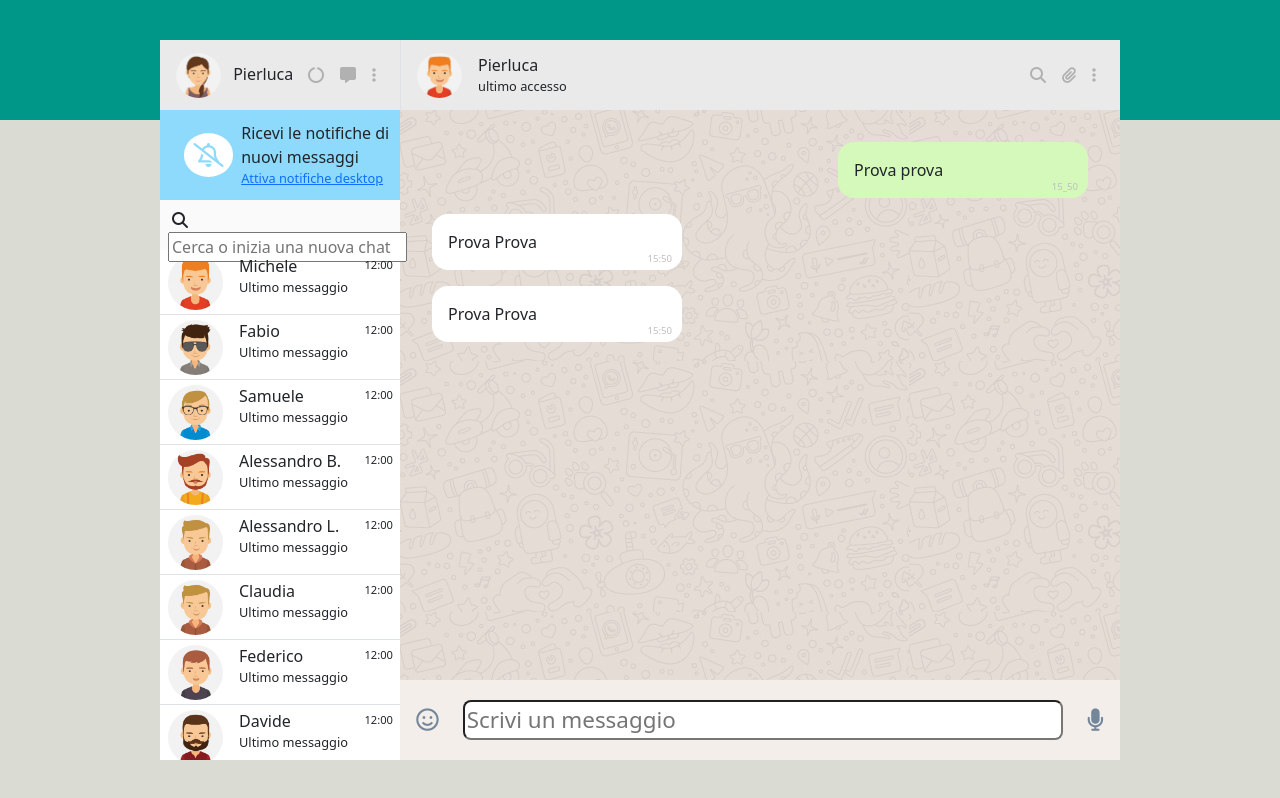
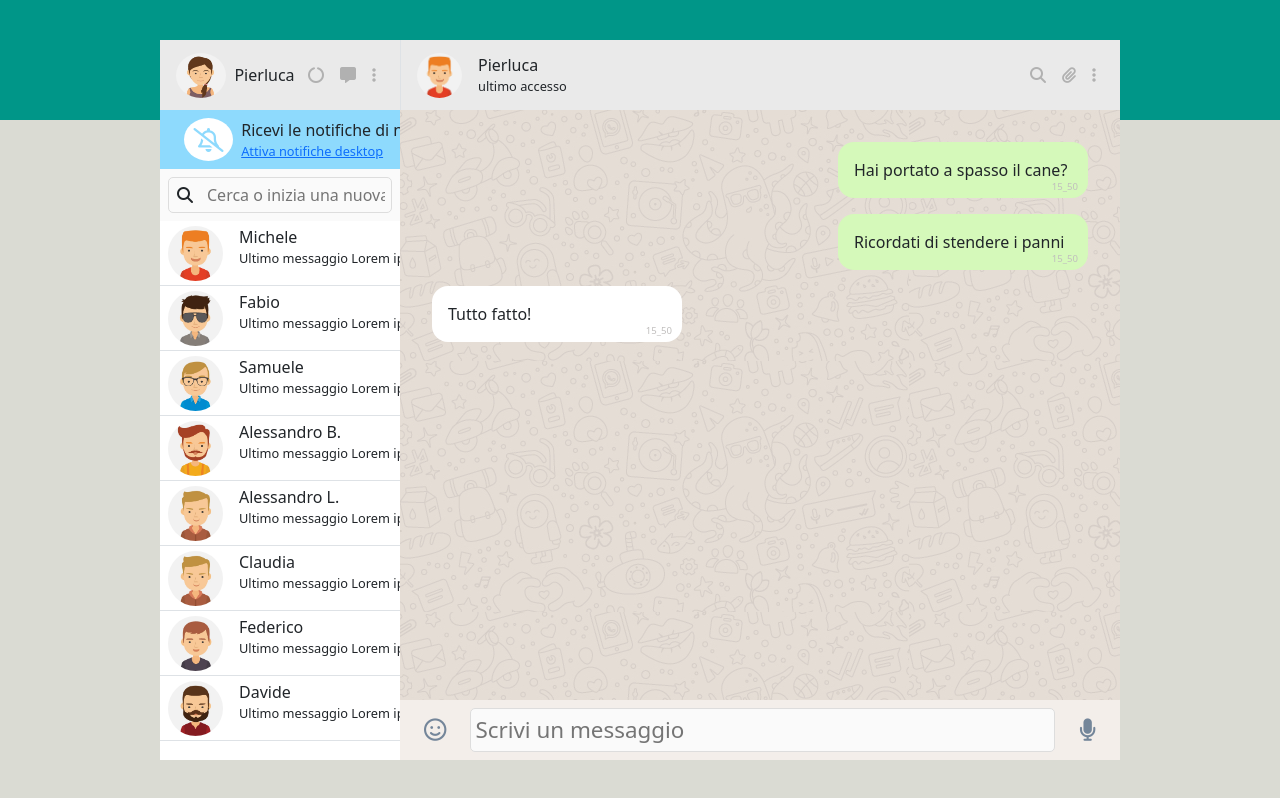
Before and after one commit to Pierluca-Strianese/vue-boolzapp, a plain HTML site: page index.html in a window 1280 px wide. Drawn offline with nearby package versions, Linux system fonts and the light colour scheme.

Commit message:
dynamic display of messages& clic on chat item

```diff
--- a/assets/style.css
+++ b/assets/style.css
@@ -2,11 +2,12 @@
     --height_myuser_bar: 70px;
     --height_allert_notifiche: 90px;
     --height_search_chat: 50px;
-    --height_message_bar: 80px;
+    --height_message_bar: 60px;
     --hover_background: #e3e3e3;
     --color_icon: #74869A;
     --bg_sent: #D5F9BA;
     --bg_received: white;
+    --bg-general: #fafafa;
 }
 
 p {
@@ -26,6 +27,8 @@ p {
 }
 
 .chat_hiden {
+    flex-grow: 1;
+    white-space: nowrap;
     overflow: hidden;
     text-overflow: ellipsis;
 }
@@ -48,7 +51,7 @@ p {
     color: #8EDAFD;
 }
 
-/* section MAIN SECTION */
+/* section MAIN SECTION & MAIN CLASS */
 
 .background {
     display: grid;
@@ -59,7 +62,7 @@ p {
 }
 
 .container_box {
-    background-color: whitesmoke;
+    background-color: white;
     display: flex;
     width: 75vw;
     height: 90vh;
@@ -73,6 +76,13 @@ p {
 .chat {
     height: 100%;
     width: 75%;
+}
+
+.name {
+    flex-grow: 1;
+    white-space: nowrap;
+    overflow: hidden;
+    text-overflow: ellipsis;
 }
 
 /* section MENU CHAT */
@@ -90,31 +100,41 @@ p {
     align-items: center;
     padding: .5rem;
     background-color: #8EDAFD;
-    height: var(--height_allert_notifiche);
+    height:fit-content;
     font-size: .8rem;
 }
 
 /* SEARCH CHAT */
 
-.menu_chat .search_chat {
+.menu_chat .search {
     position: relative;
     display: flex;
-    flex-wrap: wrap;
-    align-items: stretch;
-    width: 100%;
-    height: var(--height_search_chat);
+    flex: 0 0 auto;
     background-color: #FAFAFA;
 }
 
-.search_chat .input_search {
-    width: auto;
+.search .input_group {
+    display: flex;
+    align-items: center;
+    gap: 0.5rem;
+    background-color: var(--bg-general);
+    border: 1px solid #ddd;
+    border-radius: 5px;
+    width: 100%;
+}
+
+.search .input_group .input_search {
+    flex: 1 0 0;
+    min-width: 0;
+    background-color: var(--bg-general);
+    border: none;
 }
 
 /* section CHAT LIST & ITEMS */
 
 .chats_list {
     overflow: scroll;
-    height: calc(90vh - (var(--height_allert_notifiche) + var(--height_myuser_bar) + var(--height_search_chat)));
+    height:fit-content;
 }
 
 .chats_list .chat_item {
@@ -173,8 +193,11 @@ p {
 }
 
 .message_box .input_text {
-    width: 600px;
-    border-radius: 8px;
+    flex: 1 0 0;
+    min-width: 0;
+    background-color: var(--bg-general);
+    border: 1px solid #ddd;
+    border-radius: 5px;
 }
 
 /* section CHAT MESSAGES */
@@ -199,6 +222,7 @@ p {
 
 .chat_messages .received {
     background-color: var(--bg_received);
+    align-self: flex-start;
 }
 
 .chat_messages .message .time_message {
--- a/index.html
+++ b/index.html
@@ -27,10 +27,8 @@
                 <div class="menu_chat">
 <!-- MY USER CHAT -->
                     <div class="myuser_bar ps-3 pe-3">
-                        <div>
-                            <img src="img/avatar_io.jpg" alt="" class="me-2 chat_hiden">
-                            Pierluca
-                        </div>
+                        <img src="img/avatar_io.jpg" alt="" class="me-2 chat_hiden">
+                        <span class="name"> Pierluca</span>
                         <div>
                             <i class="fa-solid fa-circle-notch p-2"></i>
                             <i class="fa-solid fa-message p-2"></i>
@@ -46,14 +44,10 @@
                         </span>
                     </div>
 <!-- BAR SEARCH CHAT -->
-                    <div class="search_chat">
-                        <div class="p-2 w-100">
-                            <i class="fa-solid fa-magnifying-glass me-1 ms-1"></i>
-                            <input
-                                type="text"
-                                class="input_search"
-                                placeholder="Cerca o inizia una nuova chat"
-                            >
+                    <div class="search p-2">
+                        <div class="input_group p-1">
+                            <i class="fa fa-search icon p-1" aria-hidden="true"></i>
+                            <input type="text" class="input_search"  placeholder="Cerca o inizia una nuova chat">
                         </div>
                     </div>
 <!-- CHAT LIST -->
@@ -62,11 +56,12 @@
                         <div
                             v-for="(contact,i) in contacts"
                             class="chat_item ps-2 border-bottom"
+                            @click="setCurrentContact(i)"
                         >
                             <img :src= "contact.avatar" :alt="contact.name">
                             <div class="info_chat ms-3">
                                 <p class="name pt-1 chat_hiden"> {{ contact.name }} </p>
-                                <p class="last_message fw-lighter chat_hiden"> Ultimo messaggio </p>
+                                <p class="last_message fw-lighter chat_hiden"> Ultimo messaggio Lorem ipsum dolor sit amet consectetur, adipisicing elit. Perferendis enim suscipit neque obcaecati illo dicta voluptate assumenda temporibus ratione cum adipisci vitae et dolores, explicabo animi eius minima tenetur deserunt!</p>
                                 <p class="hour"> 12:00 </p>
                             </div>
                         </div>
@@ -94,24 +89,20 @@
                     </div>
 <!-- CHAT MESSAGE -->
                     <div class="chat_messages p-4 d-flex">
-                        <div class="message sent p-3 m-2 rounded-4">
-                            Prova prova
+                        <div
+                            v-for="message in contacts[currentIndex].messages"
+                            class="message sent p-3 m-2 rounded-4"
+                            :class="message.status"
+                        >
+                            {{message.message}}
                             <span class="time_message"> 15_50 </span>
-                        </div>
-                        <div class="message received p-3 m-2 rounded-4">
-                            Prova Prova
-                            <span class="time_message"> 15:50 </span>
-                        </div>
-                        <div class="message received p-3 m-2 rounded-4">
-                            Prova Prova
-                            <span class="time_message"> 15:50 </span>
                         </div>
                     </div>
 <!-- MESSAGE BOX INPUT -->
                     <div class="message_box">
-                        <i class="fa-regular fa-face-smile ms-2 me-2"></i>
-                        <input type="text" placeholder="Scrivi un messaggio" class="input_text">
-                        <i class="fa-solid fa-microphone ms-2 me-2"></i>
+                        <i class="fa-regular fa-face-smile m-4"></i>
+                        <input type="text" placeholder="Scrivi un messaggio" class="input_text p-1">
+                        <i class="fa-solid fa-microphone m-4"></i>
                     </div>
                 </div>
             </div>
--- a/scripts/script.js
+++ b/scripts/script.js
@@ -1,6 +1,7 @@
 const app = Vue.createApp({
     data(){
         return {
+            currentIndex: 0,
             contacts: [
                 {
                     name: 'Michele',
@@ -169,7 +170,9 @@ const app = Vue.createApp({
     },
 
     methods: {
-
+        setCurrentContact(i) {
+            this.currentIndex = i;
+        },
     },
 });
 
```
